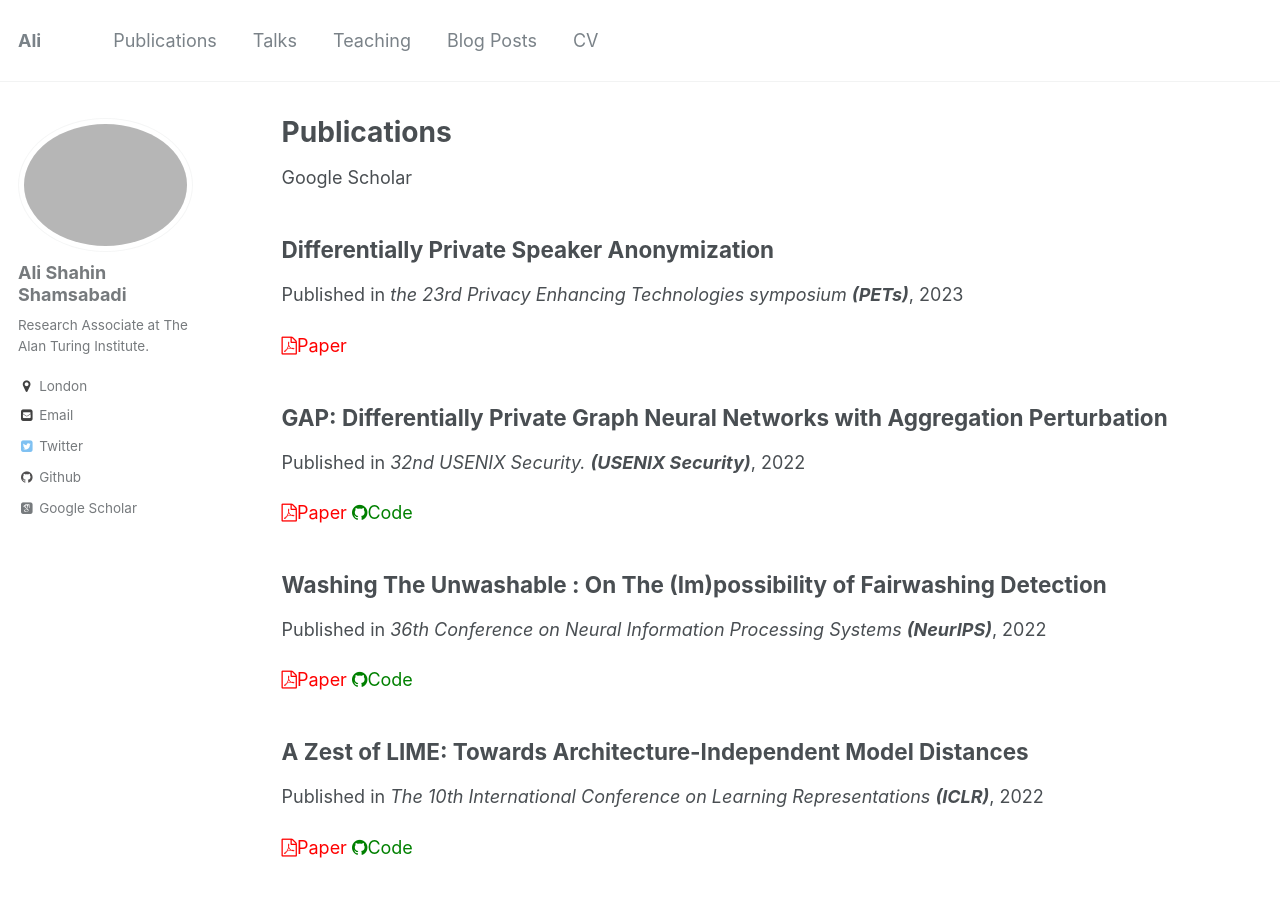
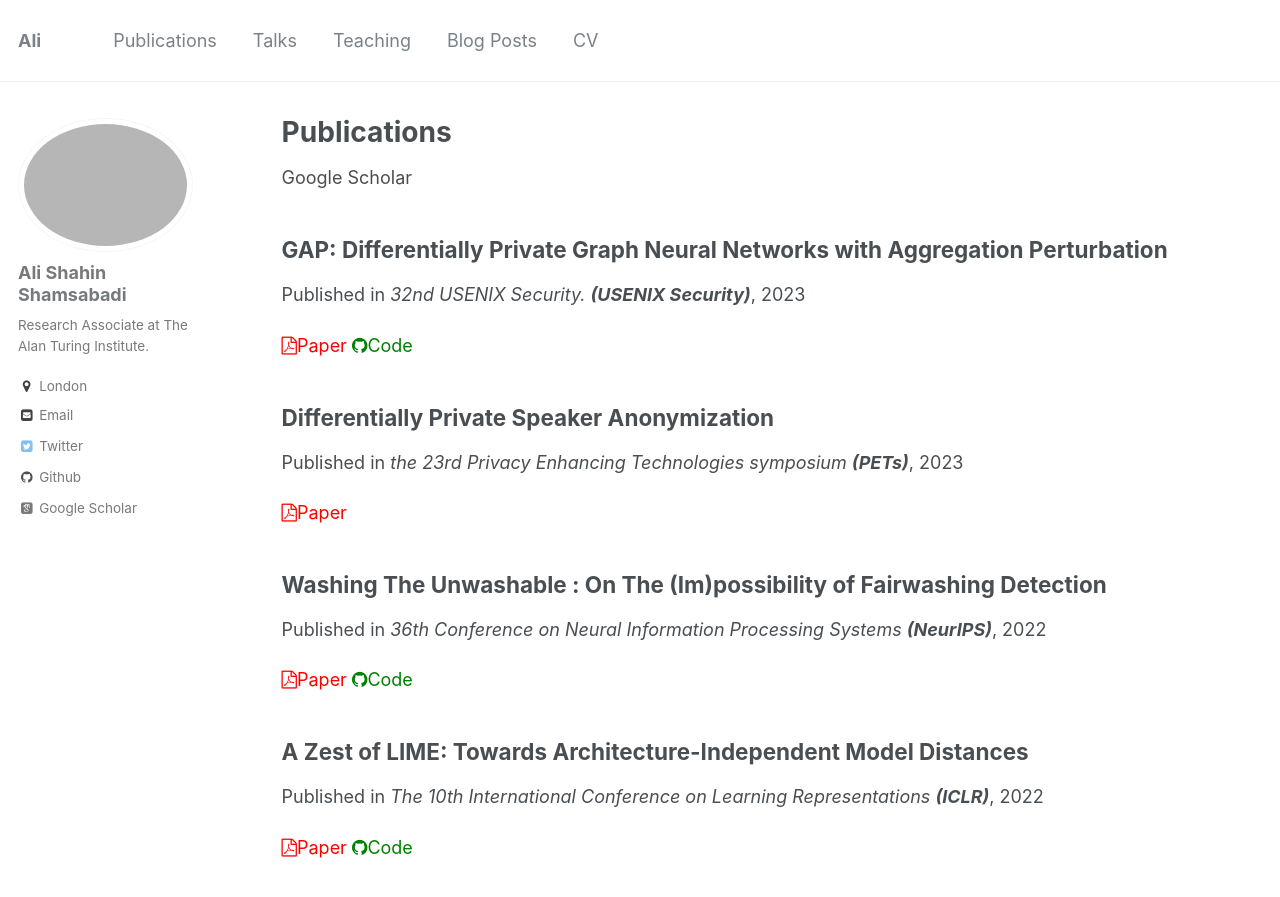
Before and after one commit to AliShahin/AliShahin.github.io, a Jekyll site: the page built from _pages/publications.md, in a window 1280 px wide and 900 px high. Shown: the top 897 px of the window. Built offline with Jekyll 4.4.1, drawn with Linux system fonts in a browser that asks for light colours; some web fonts are replaced.

Commit message:
Update 2023-08-01_GAP.md

```diff
--- a/_publications/2023-08-01_GAP.md
+++ b/_publications/2023-08-01_GAP.md
@@ -2,6 +2,6 @@
 title: "GAP: Differentially Private Graph Neural Networks with Aggregation Perturbation"
 collection: publications
 excerpt: '<i class="fa fa-file-pdf-o" style="color:red"></i>[<font color="red">Paper</font>](https://arxiv.org/pdf/2203.00949.pdf) <i class="fa fa-github" style="color:green"></i>[<font color="green">Code</font>](https://github.com/sisaman/GAP)'
-date: 2022-12-01
+date: 2023-08-01
 venue: '32nd USENIX Security. <b> (USENIX Security)</b>'
 ---
```
